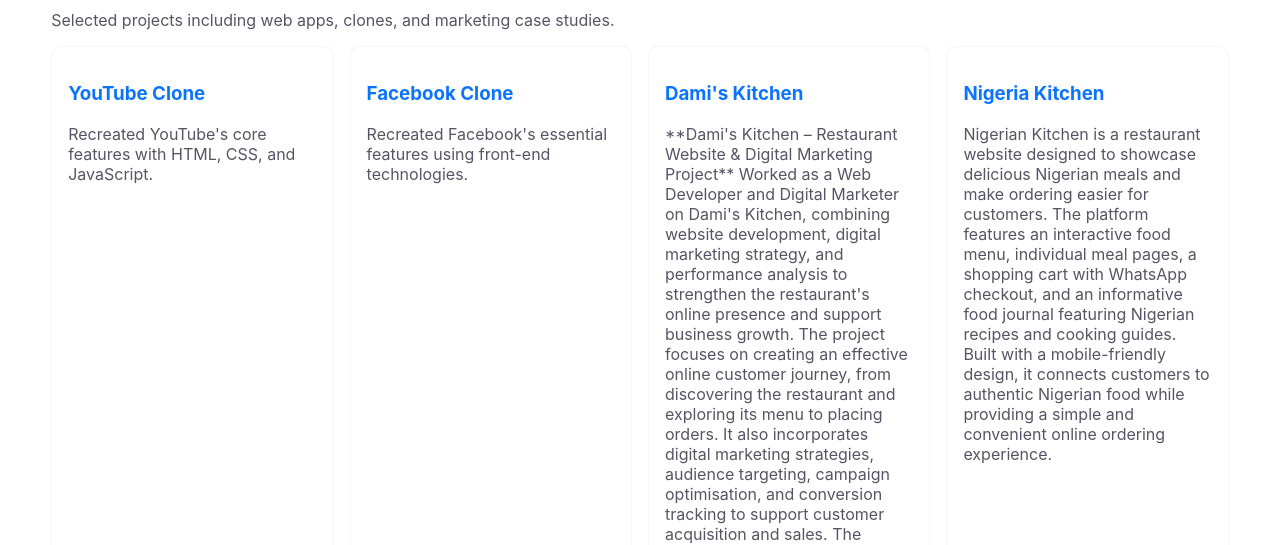
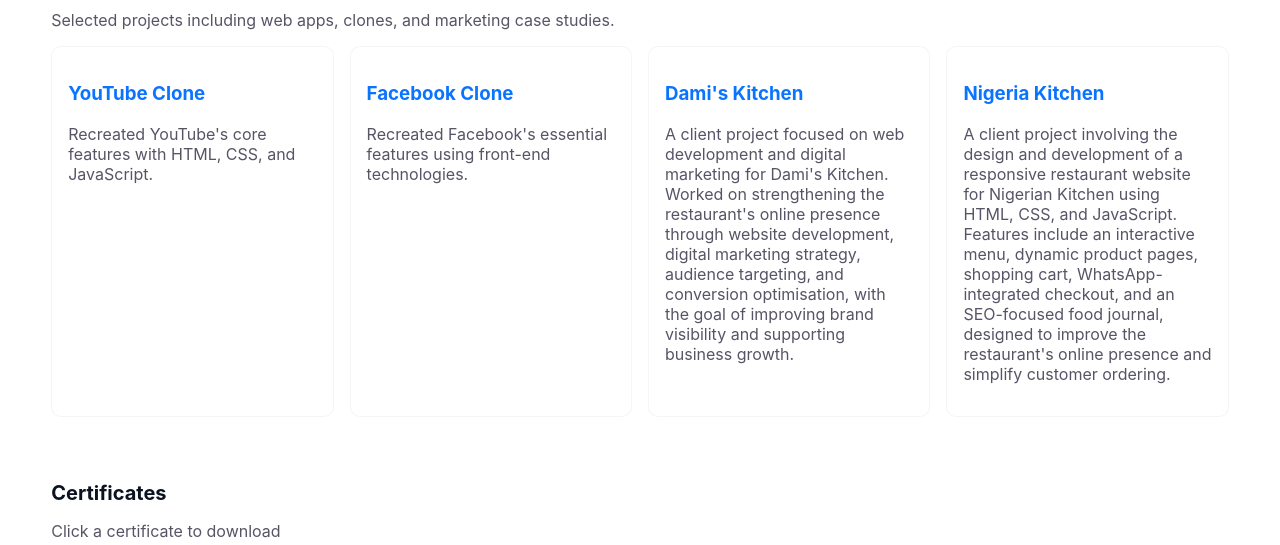
Before and after one commit to adamhalimu/Halimu-Portfolio, a plain HTML site: page index.html in a window 1280 px wide. Shown: the part 1520-2065 px from the top of the page. Drawn offline with Linux system fonts and the light colour scheme.

Commit message:
Update index.html

```diff
--- a/index.html
+++ b/index.html
@@ -172,7 +172,7 @@ footer{padding:1.25rem 0;text-align:center;color:var(--muted);border-top:1px sol
         </ul>
 
         <button class="toggle-btn" id="theme-toggle" aria-pressed="false" aria-label="Toggle dark mode">🌙</button>
-        <a class="btn secondary" href="OHERE Adam Halimu CV.pdf" id="download-cv" aria-label="Download CV">📄 Download CV</a>
+        <a class="btn secondary" href="Adams_Halimu_Frontend_Developer_CV.pdf" id="download-cv" aria-label="Download CV">📄 Download CV</a>
       </div>
     </div>
   </nav>
@@ -244,7 +244,7 @@ footer{padding:1.25rem 0;text-align:center;color:var(--muted);border-top:1px sol
         <aside class="card">
           <h3 style="margin-top:0">Download</h3>
           <p style="color:var(--muted);margin:.25rem 0">Resume and case studies available for download.</p>
-          <a class="btn" download href="OHERE Adam Halimu CV.pdf" id="cv-link">Download CV</a>
+          <a class="btn" download href="Adams_Halimu_Frontend_Developer_CV.pdf" id="cv-link">Download CV</a>
         </aside>
       </div>
     </section>
@@ -277,17 +277,11 @@ footer{padding:1.25rem 0;text-align:center;color:var(--muted);border-top:1px sol
 
         <article class="project">
           <h3><a href="https://adamhalimu.github.io/Dami-s-Kitchen/" target="_blank">Dami's Kitchen</a></h3>
-          <p style="color:var(--muted)">**Dami's Kitchen – Restaurant Website & Digital Marketing Project**
-
-Worked as a Web Developer and Digital Marketer on Dami's Kitchen, combining website development, digital marketing strategy, and performance analysis to strengthen the restaurant's online presence and support business growth.
-
-The project focuses on creating an effective online customer journey, from discovering the restaurant and exploring its menu to placing orders. It also incorporates digital marketing strategies, audience targeting, campaign optimisation, and conversion tracking to support customer acquisition and sales.
-
-The project demonstrates the integration of web development, e-commerce principles, digital marketing, and data-driven decision-making to create a stronger digital experience for a restaurant business.</p>
+          <p style="color:var(--muted)">A client project focused on web development and digital marketing for Dami's Kitchen. Worked on strengthening the restaurant's online presence through website development, digital marketing strategy, audience targeting, and conversion optimisation, with the goal of improving brand visibility and supporting business growth.</p>
         </article>
             <article class="project">
           <h3><a href="https://nigeria-kitchen-theta.vercel.app/" target="_blank">Nigeria Kitchen</a></h3>
-          <p style="color:var(--muted)">Nigerian Kitchen is a restaurant website designed to showcase delicious Nigerian meals and make ordering easier for customers. The platform features an interactive food menu, individual meal pages, a shopping cart with WhatsApp checkout, and an informative food journal featuring Nigerian recipes and cooking guides. Built with a mobile-friendly design, it connects customers to authentic Nigerian food while providing a simple and convenient online ordering experience.</p>
+          <p style="color:var(--muted)">A client project involving the design and development of a responsive restaurant website for Nigerian Kitchen using HTML, CSS, and JavaScript. Features include an interactive menu, dynamic product pages, shopping cart, WhatsApp-integrated checkout, and an SEO-focused food journal, designed to improve the restaurant's online presence and simplify customer ordering.</p>
         </article>
       </div>
     </section>
```
